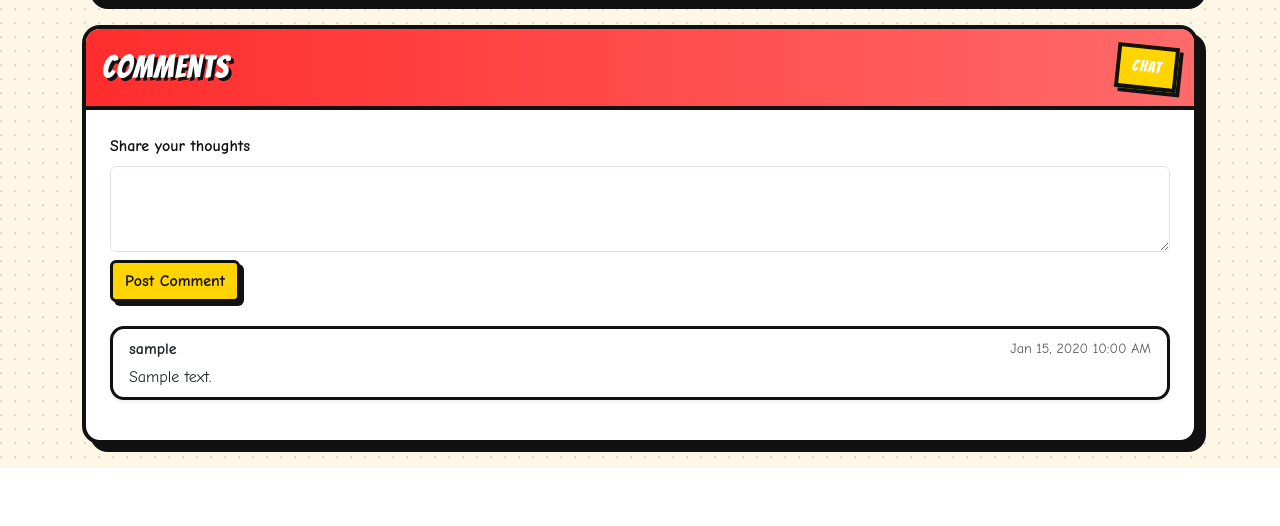
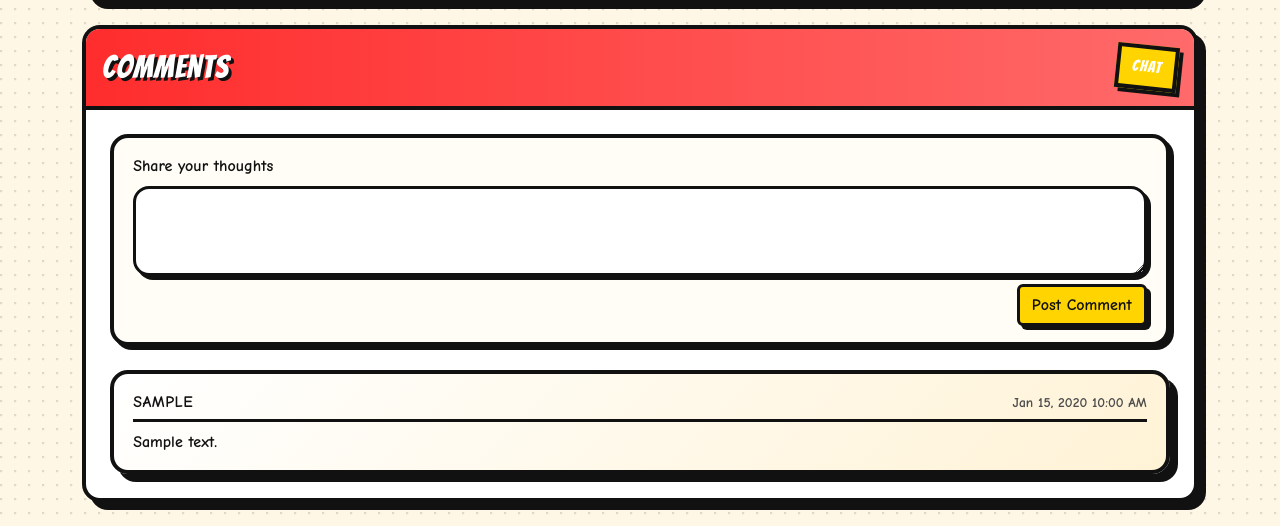
Before and after one commit to fjawed92/IsmaVerse, a Flask app: page /comics/1 in a window 1280 px wide. Shown: the part 734-1260 px from the top of the page. Before the commit the page ends 1202 px from the top, so only its background shows below. Run offline with Flask 3, Linux system fonts and the light colour scheme; a user stored in the database is signed in; tables that the repository leaves empty hold one stand-in row (values such as "Sample post"); grey boxes marked "Sample" are stand-in pictures.

Commit message:
Style comic comments to match theme

```diff
--- a/app/static/css/style.css
+++ b/app/static/css/style.css
@@ -297,6 +297,76 @@ button:focus-visible,
 .comic-outline-btn {
   border-width: 3px;
   box-shadow: var(--shadow);
+}
+
+
+/* =====================================================
+   11) COMMENT PANELS
+===================================================== */
+.comment-form {
+  background: #fffdf6;
+  border: 4px solid var(--ink);
+  border-radius: var(--radius-md);
+  box-shadow: var(--shadow);
+  padding: 1rem 1.2rem;
+}
+
+.comic-textarea {
+  border: 3px solid var(--ink);
+  border-radius: 16px;
+  box-shadow: var(--shadow);
+  background: #ffffff;
+}
+
+.comic-textarea:focus {
+  border-color: var(--comic-blue);
+  box-shadow: var(--shadow-lg);
+}
+
+.comic-shadow {
+  box-shadow: var(--shadow);
+  border-width: 3px;
+}
+
+.comment-list {
+  display: flex;
+  flex-direction: column;
+  gap: 1rem;
+}
+
+.comment-card {
+  background: linear-gradient(135deg, #ffffff, #fff3d6);
+  border: 4px solid var(--ink);
+  border-radius: var(--radius-md);
+  box-shadow: var(--shadow-lg);
+  padding: 1rem 1.2rem;
+}
+
+.comment-meta {
+  display: flex;
+  justify-content: space-between;
+  align-items: baseline;
+  gap: .75rem;
+  border-bottom: 3px solid var(--ink);
+  padding-bottom: .35rem;
+  margin-bottom: .5rem;
+}
+
+.comment-author {
+  font-weight: 900;
+  text-transform: uppercase;
+  letter-spacing: .5px;
+}
+
+.comment-date {
+  font-size: .85rem;
+  font-weight: 800;
+  color: #4c4c4c;
+}
+
+.comment-body {
+  font-weight: 700;
+  line-height: 1.5;
 }
 
 
--- a/app/templates/comics/detail.html
+++ b/app/templates/comics/detail.html
@@ -70,24 +70,26 @@
 
   <div class="p-3 p-md-4">
     {% if current_user.is_authenticated %}
-      <form method="post" action="{{ url_for('comics.add_comment', comic_id=comic.id) }}" class="mb-4">
-        <label for="comment" class="form-label fw-bold">Share your thoughts</label>
-        <textarea id="comment" name="comment" class="form-control" rows="3" maxlength="1000" required></textarea>
-        <button type="submit" class="btn btn-comic-cta mt-2">Post Comment</button>
+      <form method="post" action="{{ url_for('comics.add_comment', comic_id=comic.id) }}" class="comment-form mb-4">
+        <label for="comment" class="form-label fw-bold mb-2">Share your thoughts</label>
+        <textarea id="comment" name="comment" class="form-control comic-textarea" rows="3" maxlength="1000" required></textarea>
+        <div class="d-flex justify-content-end">
+          <button type="submit" class="btn btn-comic-cta comic-shadow mt-2">Post Comment</button>
+        </div>
       </form>
     {% else %}
       <div class="alert alert-info fw-bold">Please <a href="{{ url_for('auth.login', next=request.path) }}">log in</a> to join the conversation.</div>
     {% endif %}
 
     {% if comments %}
-      <div class="list-group">
+      <div class="comment-list">
         {% for comment in comments %}
-          <div class="list-group-item border-3 mb-3 shadow-sm" style="border-color:#111; border-radius: 14px;">
-            <div class="d-flex justify-content-between align-items-center mb-1">
-              <div class="fw-bold">{{ comment.author.username }}</div>
-              <small class="text-muted">{{ comment.created_at.strftime('%b %d, %Y %I:%M %p') if comment.created_at else 'Just now' }}</small>
+          <div class="comment-card">
+            <div class="comment-meta">
+              <div class="comment-author">{{ comment.author.username }}</div>
+              <div class="comment-date">{{ comment.created_at.strftime('%b %d, %Y %I:%M %p') if comment.created_at else 'Just now' }}</div>
             </div>
-            <p class="mb-0">{{ comment.body }}</p>
+            <p class="comment-body mb-0">{{ comment.body }}</p>
           </div>
         {% endfor %}
       </div>
```
